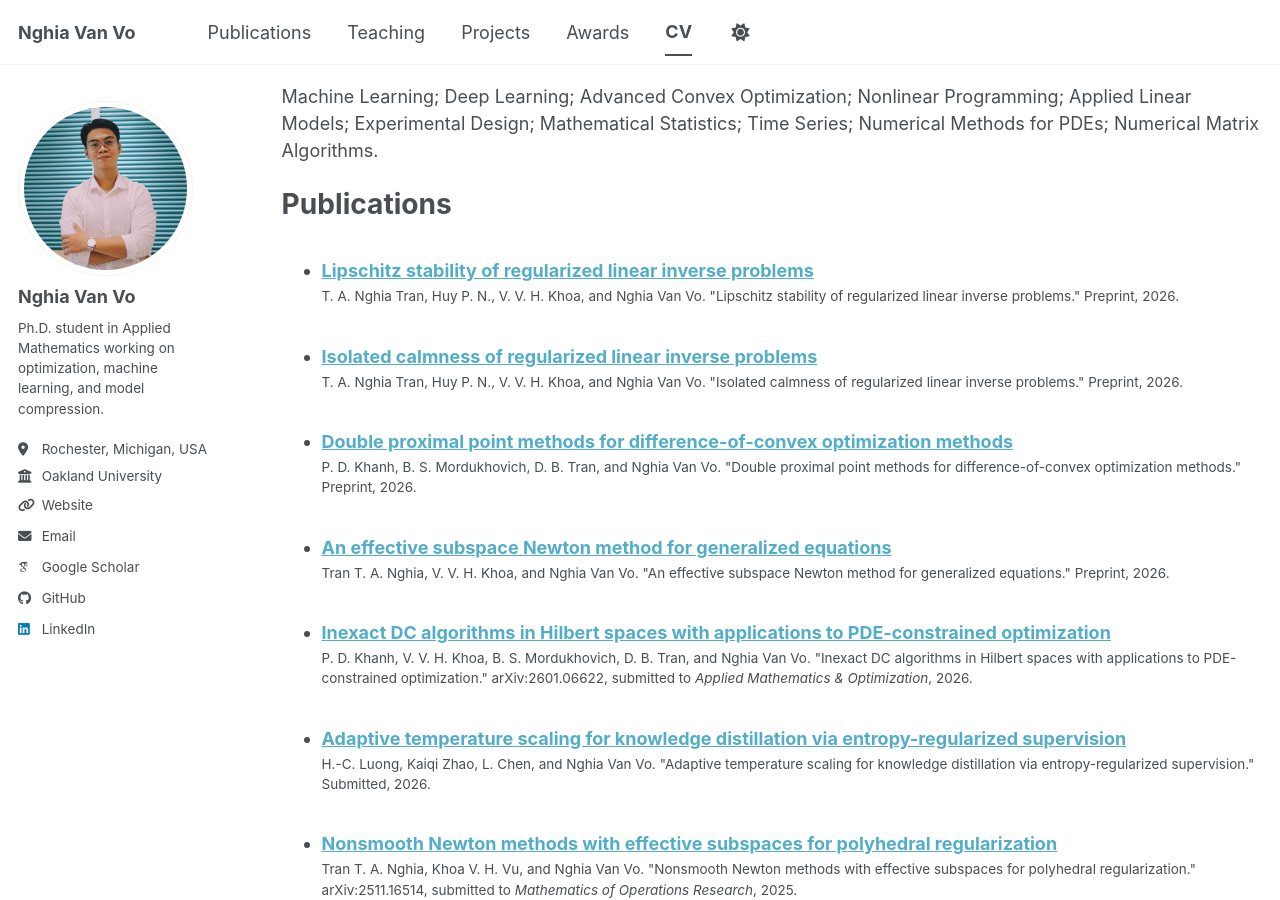
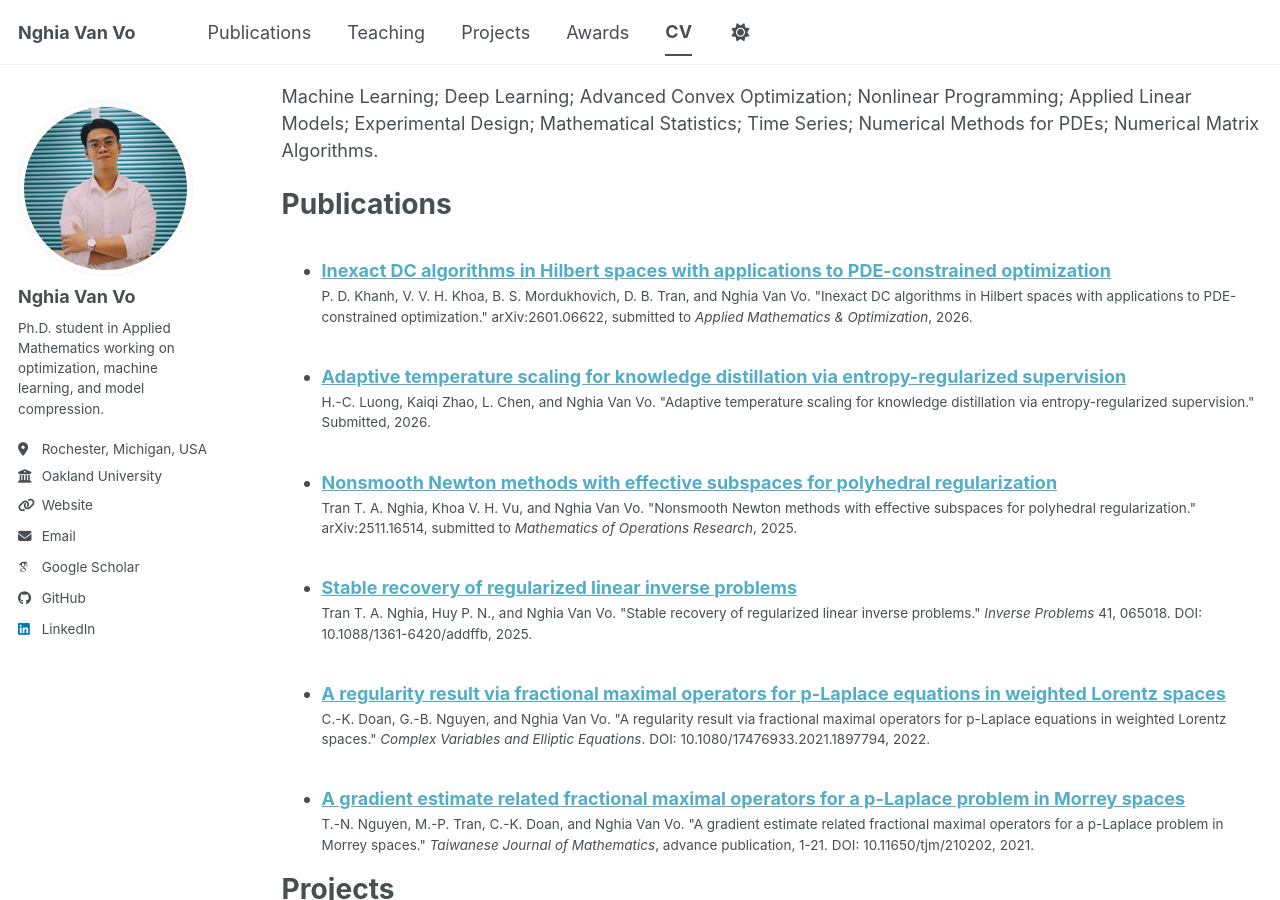
Before and after one commit to NghiaVo99/NghiaVo99.github.io, a Jekyll site: the page built from _pages/cv.md, in a window 1280 px wide and 900 px high, scrolled down 518 px. Built offline with Jekyll 4.4.1, drawn with Linux system fonts in a browser that asks for light colours; some web fonts are replaced; a script bundle is joined from its source files by our own code; library files that are not in the unit come from our copies.

Commit message:
Hide hidden publications from CV page

```diff
--- a/_pages/cv.md
+++ b/_pages/cv.md
@@ -29,7 +29,9 @@ Machine Learning; Deep Learning; Advanced Convex Optimization; Nonlinear Program
 Publications
 ======
   <ul>{% for post in site.publications reversed %}
-    {% include archive-single-cv.html %}
+    {% unless post.category == "hidden" %}
+      {% include archive-single-cv.html %}
+    {% endunless %}
   {% endfor %}</ul>
 
 Projects
```
